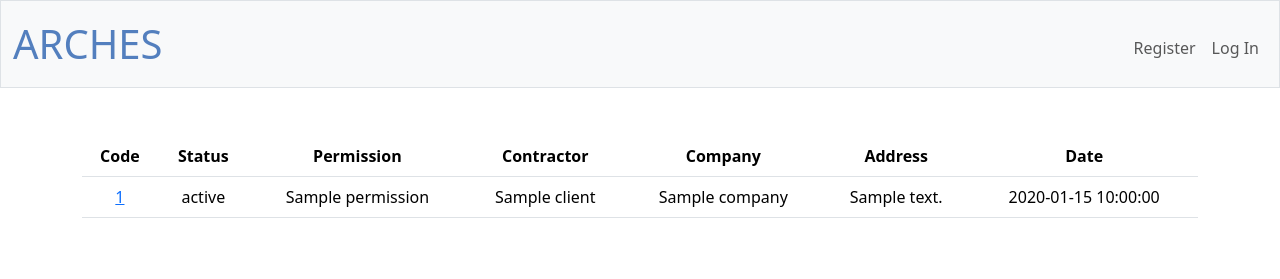
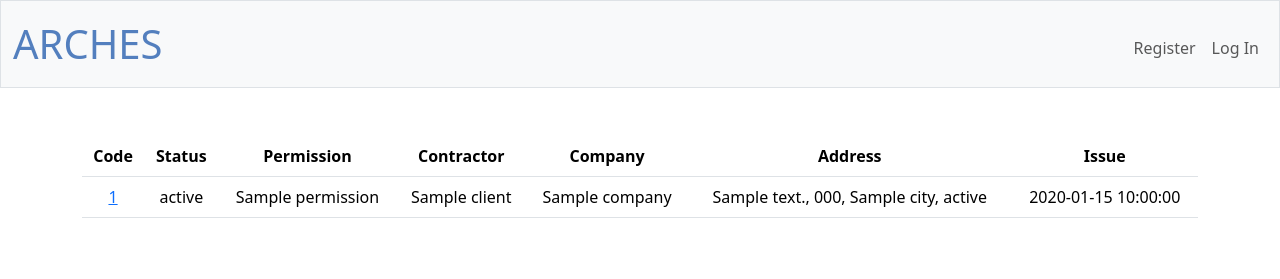
Before and after one commit to RLCM696/company, a Flask app: template templates/index.html in a window 1280 px wide. Shown: the top 279 px of the page. Run offline with Flask 3, Linux system fonts and the light colour scheme; the template is opened without the code that fills it: most values are stand-ins (such as "Sample title", 1, 10 or a date in 2020); some libraries are stand-ins or nearby versions.

Commit message:
Sun, Nov 3, 2024, 12:37 AM -04:00

```diff
--- a/app.py
+++ b/app.py
@@ -36,7 +36,8 @@ def after_request(response):
 @app.route("/", methods=["GET"])
 @login_required
 def index():
-    contracts = db.execute("""SELECT Projects.id, address, permission, status, name AS client, company FROM Projects
+    contracts = db.execute("""SELECT status, permission, company, address, zip_code, city, state, date,
+                           Projects.id, Clients.name AS client FROM Projects
                            JOIN Clients ON Projects.client_id = Clients.id""")
 
     return render_template("index.html", contracts=contracts)
--- a/templates/index.html
+++ b/templates/index.html
@@ -15,7 +15,7 @@
                 <th>Contractor</th>
                 <th>Company</th>
                 <th>Address</th>
-                <th>Date</th>
+                <th>Issue</th>
             </tr>
         </thead>
 
@@ -27,7 +27,8 @@
                         <td>{{ contract["permission"] }}</td>
                         <td>{{ contract["client"] }}</td>
                         <td>{{ contract["company"] }}</td>
-                        <td>{{ contract["address"]  }}</td>
+                        <td>{{ contract["address"] + ", " + contract["zip_code"] + ", " +
+                            contract["city"] + ", " + contract["state"] }}</td>
                         <td>{{ contract["date"] }}</td>
                     </tr>
                 {% endfor%}
```
Also changed, not shown: 1 other file.
